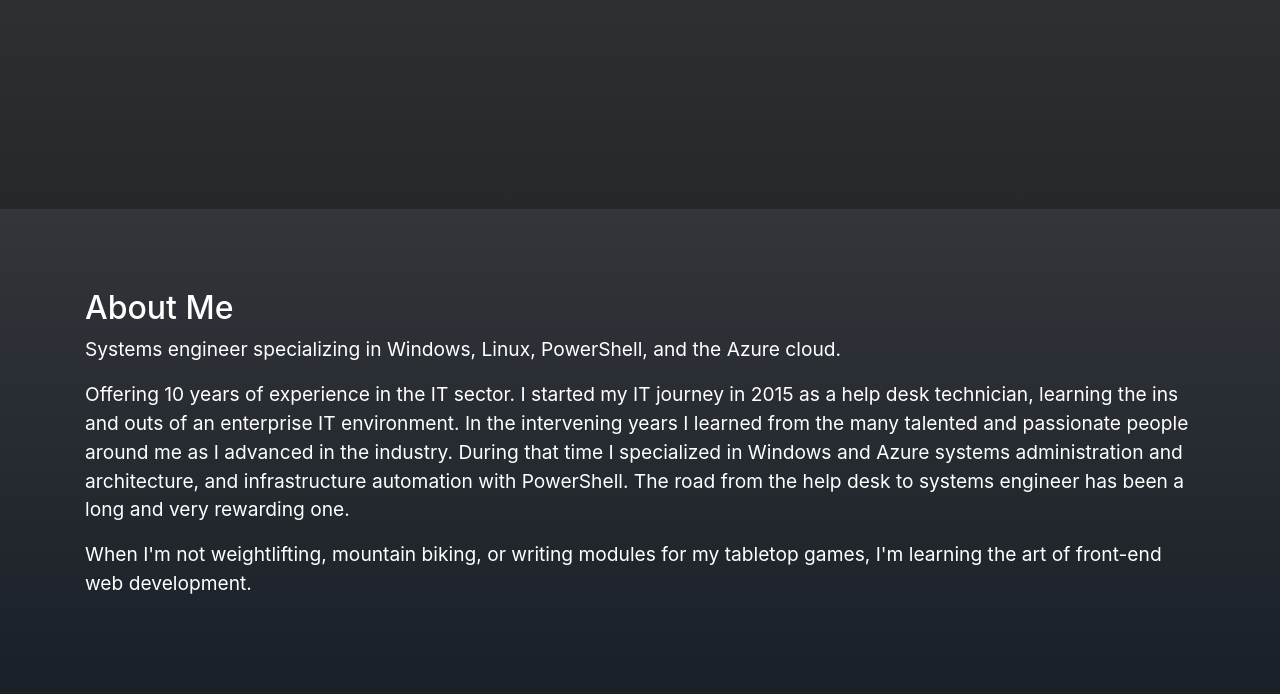
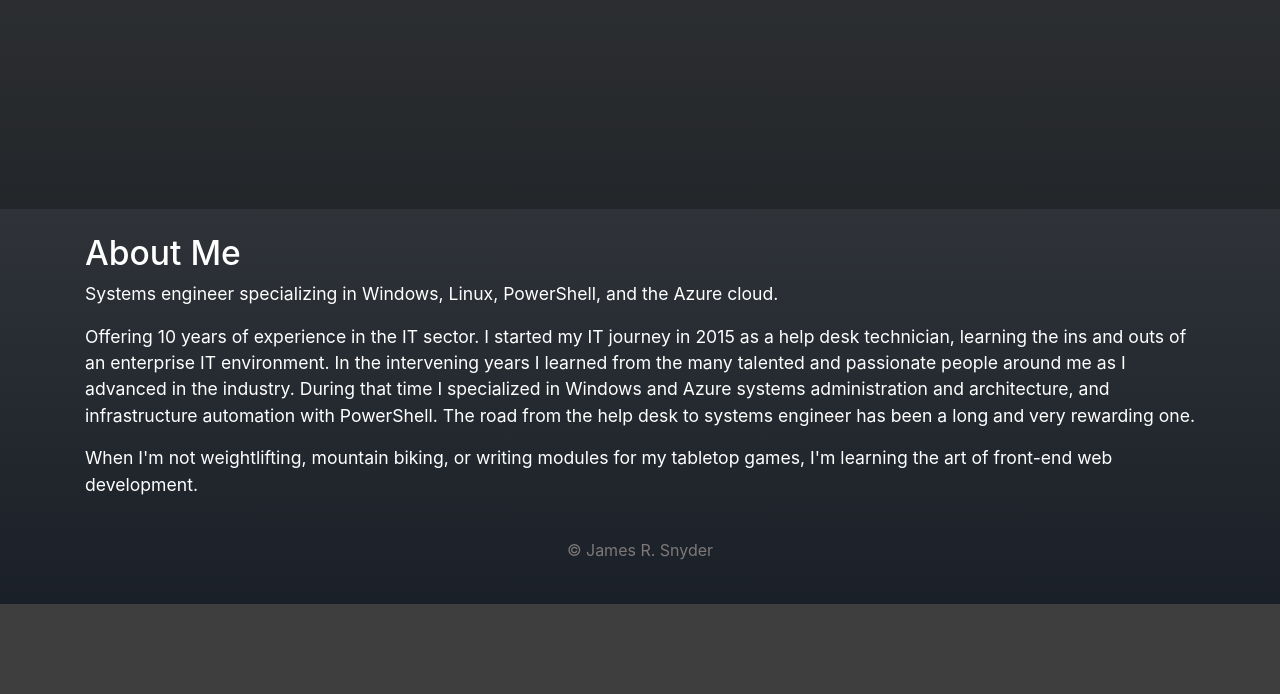
Before and after one commit to snyduck/jrsnyder.tech, a Flask app: page / in a window 1280 px wide. Shown: the part 488-1182 px from the top of the page. After the commit the page ends 1092 px from the top, so only its background shows below. Run offline with Flask 3, Linux system fonts and the light colour scheme; some libraries are stand-ins or nearby versions.

Commit message:
Added basic footer

```diff
--- a/static/css/styles.css
+++ b/static/css/styles.css
@@ -1,5 +1,4 @@
-body
- {
+body {
   min-height: 100vh;
   background-image: linear-gradient(#555555, #1a2028);
   background-repeat: no-repeat;
@@ -8,7 +7,7 @@ body
 .content {
   font-size: 2rem;
   color: white;
-  padding: 5rem 0rem;
+  padding: 1.5rem 0;
 }
 
 #intro-banner {
@@ -38,12 +37,22 @@ body
   margin: 0 1rem 0 0;
 }
 
+.site-content p {
+  font-size: 1.1rem;
+}
 .site-content h1 {
-  font-size: 2rem;
+  font-size: 2.1rem;
 }
-.site-content p {
-  font-size: 1.2rem;
+#footer {
+  padding: 0 0 2%;
+  bottom: auto;
+  text-align: center;
 }
+
+.footer-text {
+  color: rgb(126, 121, 121);
+}
+
 
 @media only screen and (max-width: 993px) {
   #intro-banner {
--- a/templates/index.html
+++ b/templates/index.html
@@ -78,6 +78,9 @@
         </div>
     </div>
 </section>
+<footer id="footer">
+    <p class="footer-text">© James R. Snyder</p>
+  </footer>
 </body>
 
 </html>
```
